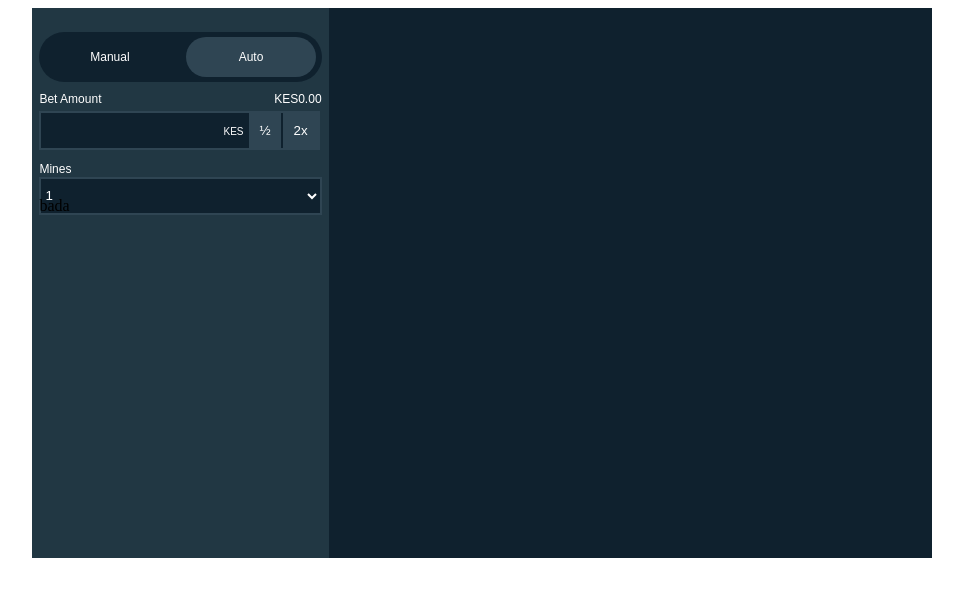
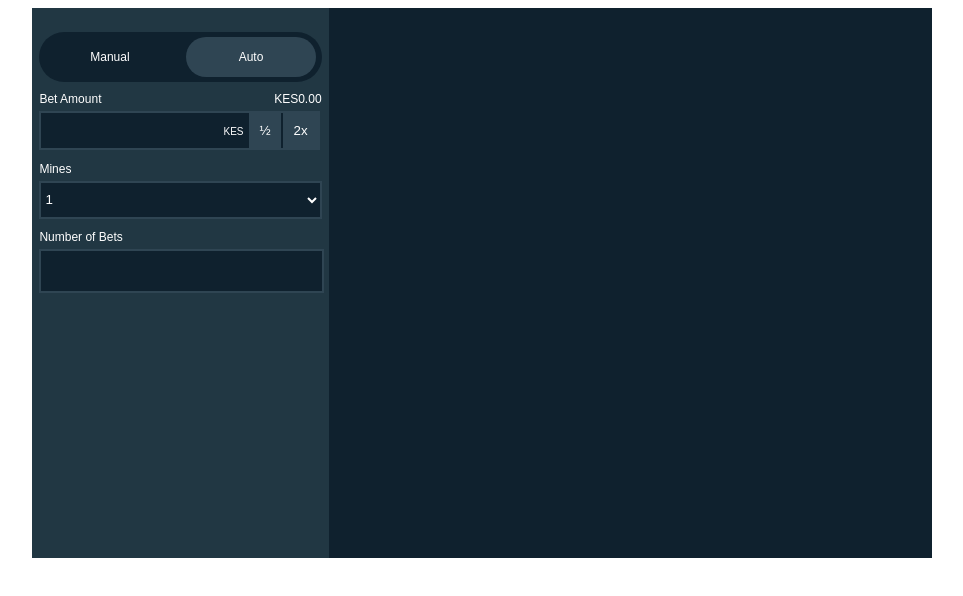
Before and after one commit to badakomora/goal, a React (Create React App) app: page / in a window 1280 px wide. Both pictures are taken after a click on the button "Auto". Shown: the top 596 px of the page, without its empty margins (158-1121 px from the left). Built offline with nearby package versions, Linux system fonts and the light colour scheme.

Commit message:
betsnumber

```diff
--- a/src/components/BetButton.tsx
+++ b/src/components/BetButton.tsx
@@ -6,7 +6,7 @@ const styles = {
   betbutton: css({
     width: "100%",
     height: "45px",
-    marginTop: "30px",
+    marginTop: "35px",
 
     "> button": {
       width: "100%",
--- a/src/components/BetsNumber.tsx
+++ b/src/components/BetsNumber.tsx
@@ -1,5 +1,34 @@
+/** @jsxImportSource @emotion/react */
+import { css } from "@emotion/react"
+
+const betsnumber = ({
+    wrap:css({
+        width:"98%",
+        height:"38px",
+        marginTop:"30px",
+    }),
+    label:css({
+        color:"white",
+        fontFamily:"Sans-serif",
+        fontSize:"12px",
+    }),
+    input:css({
+        width:"100%",
+        height:"100%",
+        color:"white",
+        background:"#0f212e",
+        border:"#2f4553 2px solid",
+        marginTop:"4px"
+    }),
+})
 export const BetsNumber = () =>{
     return(
-        <div>bada</div>
+        <div css={betsnumber.wrap}>
+            <span css={betsnumber.label}>
+                Number of Bets
+            </span>
+            <input type="number" css={betsnumber.input} />
+            <span></span>
+        </div>
     )
 }
--- a/src/components/LeftWrap.tsx
+++ b/src/components/LeftWrap.tsx
@@ -25,18 +25,20 @@ export const LeftWrap = () =>{
     const [toggleTabClass, setToggleTabClass] = useState(1)
     return(
         <div css={tabs.wrap}>
-        <div css={tabs.manualTab}>
-            <Tabs toggleTabClass={toggleTabClass} setToggleTabClass={setToggleTabClass} />
-            <BetInput />
-            <MinesInput />
+            <div css={tabs.manualTab}>
+                <Tabs toggleTabClass={toggleTabClass} setToggleTabClass={setToggleTabClass} />
+                <BetInput />
+                <MinesInput />
+            </div>
             {toggleTabClass === 1 ? (
-            <BetButton />
+            <div css={tabs.manualTab}>
+                <BetButton />
+            </div>
             ) : (
             <div className="autoTab">
                   <BetsNumber/>
             </div>
             )}
-        </div>
 </div>
 
     )
--- a/src/components/MinesInput.tsx
+++ b/src/components/MinesInput.tsx
@@ -17,12 +17,12 @@ export const MinesInput = () =>{
             color:"white",
             background:"#0f212e",
             border:"#2f4553 2px solid",
+            marginTop:"4px"
         }),
         label:css({
             color:"white",
             fontFamily:"Sans-serif",
             fontSize:"12px",
-            marginBottom:"5px"
         }),
         option:css({
             width:"100%",
```
